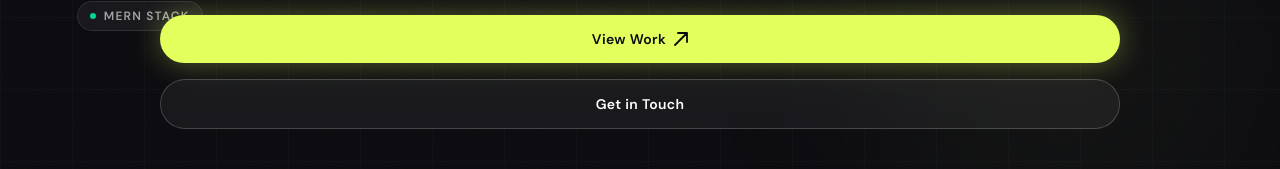
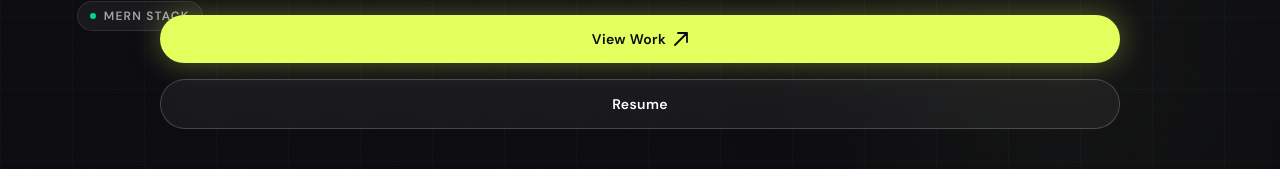
Before and after one commit to abhaydotcom/Portfolio, a React (Vite) app: page / in a window 1280 px wide. Shown: the part 631-800 px from the top of the page. Built offline with nearby package versions, Linux system fonts and the light colour scheme; a web font is replaced by a local one.

Commit message:
adding resume button on hero.jsx

```diff
--- a/src/components/Hero.jsx
+++ b/src/components/Hero.jsx
@@ -165,7 +165,7 @@ export default function Hero() {
 
         <motion.div {...fadeUp(0.65)} className="flex flex-col xs:flex-row gap-3 sm:gap-4 items-center w-full xs:w-auto">
           <MagneticBtn to="/projects" variant="primary" className="w-full xs:w-auto">View Work <Arrow /></MagneticBtn>
-          <MagneticBtn to="/contact" variant="outline" className="w-full xs:w-auto">Get in Touch</MagneticBtn>
+          <MagneticBtn to="https://drive.google.com/file/d/1gU9tCWVT1tYlI2WHPZrRtwZF1FeWEllR/view?usp=sharing" variant="outline" className="w-full xs:w-auto">Resume</MagneticBtn>
         </motion.div>
 
 
```
